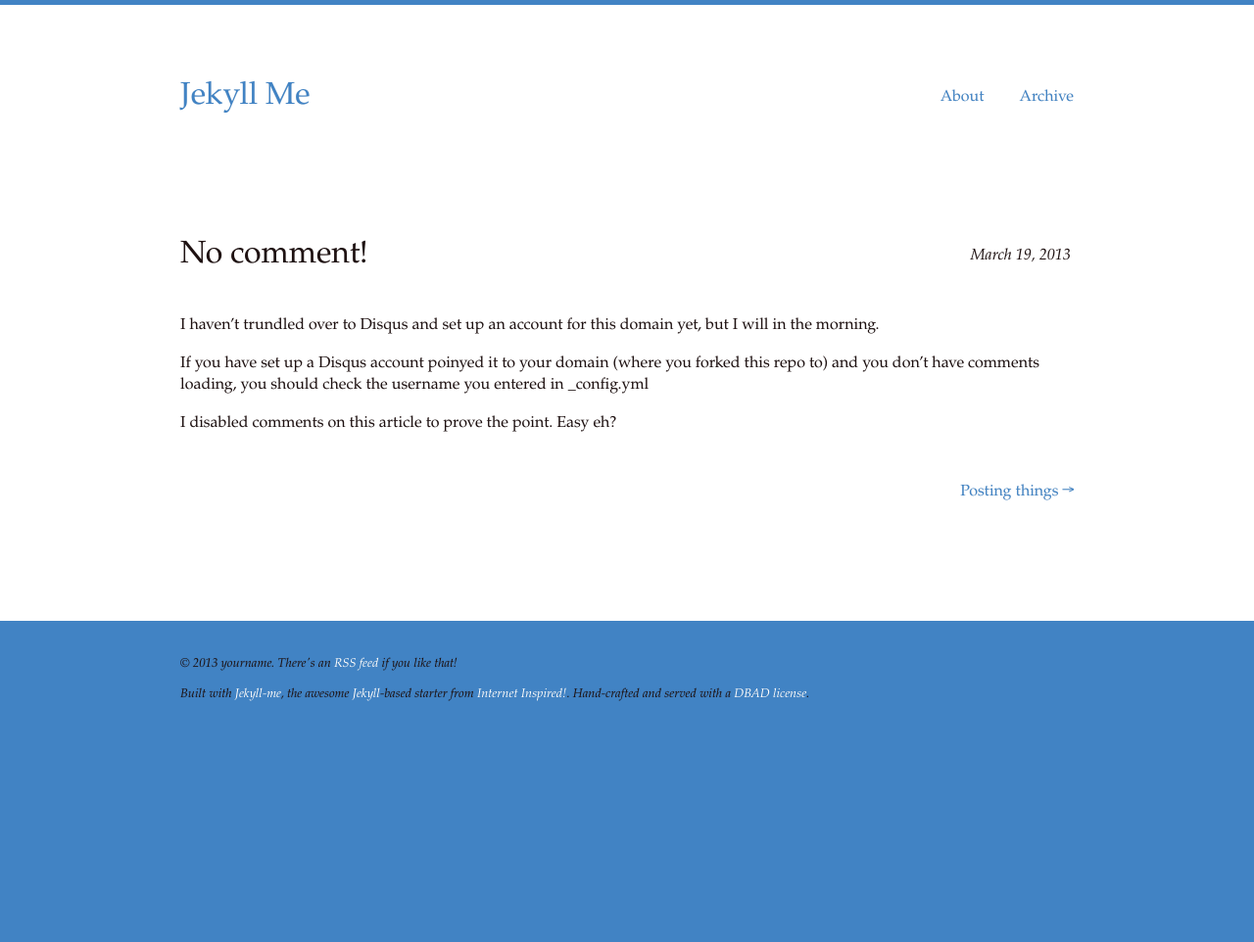
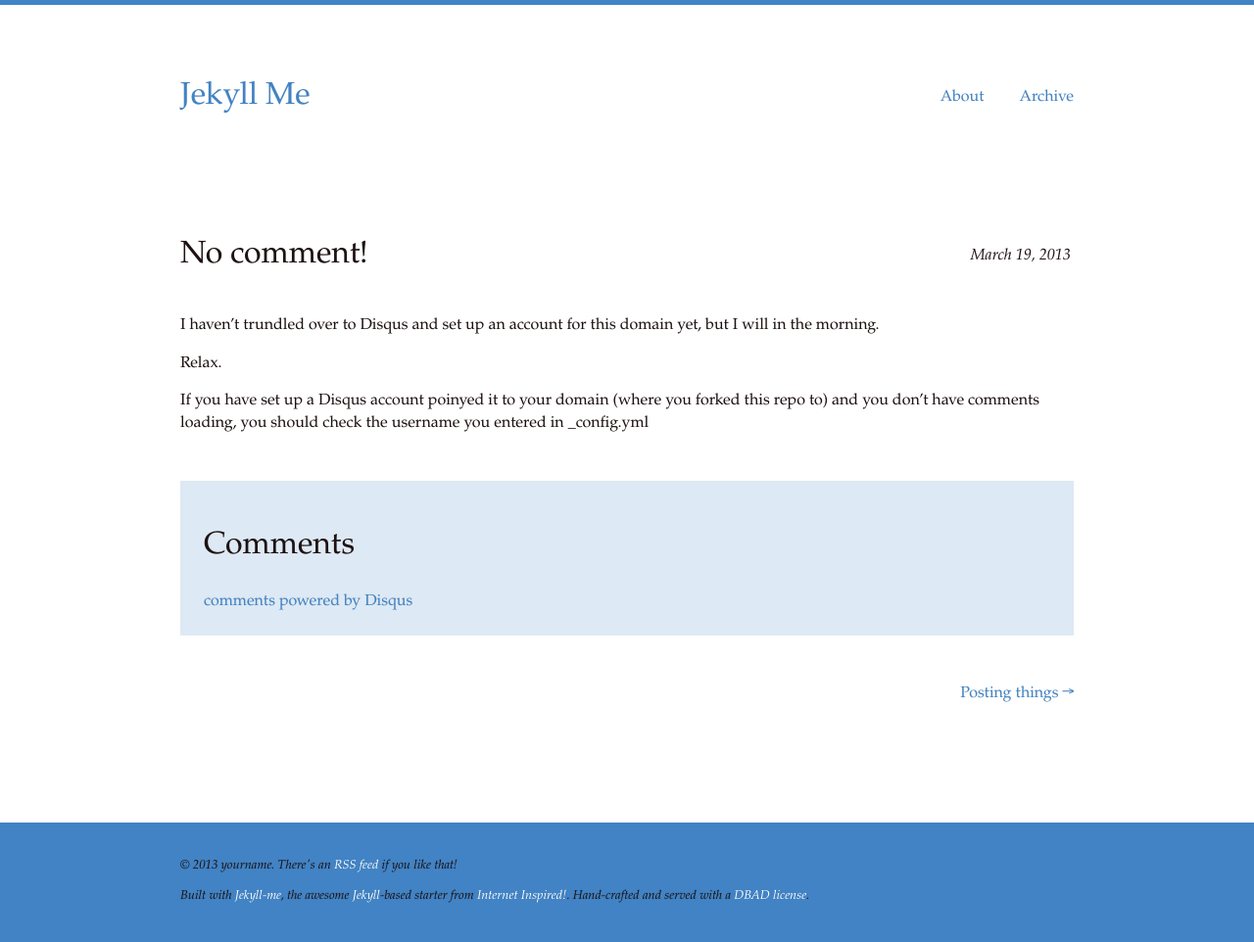
Before and after one commit to toretto/nternetinspired.github.com, a Jekyll site: the page built from _posts/2013-03-19-why-dont-comments-load.md, in a window 1280 px wide. Shown: the whole page at 98% size. Built offline with Jekyll 4.4.1, drawn with Linux system fonts in a browser that asks for light colours; comment, search, counter and statistics services are not loaded; before the commit the page ends 900 px from its top, so only the background shows below that.

```diff
--- a/_posts/2013-03-19-why-dont-comments-load.md
+++ b/_posts/2013-03-19-why-dont-comments-load.md
@@ -2,10 +2,11 @@
 title: No comment!
 layout: post
 description: Why aren't the comments loading on this page? What's going on bro?
+comments: enabled
 ---
 
 I haven't trundled over to Disqus and set up an account for this domain yet, but I will in the morning.
 
+Relax.
+
 If you have set up a Disqus account poinyed it to your domain (where you forked this repo to) and you don't have comments loading, you should check the username you entered in _config.yml
-
-I disabled comments on this article to prove the point. Easy eh?
```
Also changed, not shown: _posts/2013-03-18-changing-the-homepage.md (+0 -1 lines), _posts/2013-03-18-getting-started.md (+0 -1 lines), _posts/2013-03-18-writing-posts.md (+0 -1 lines).
